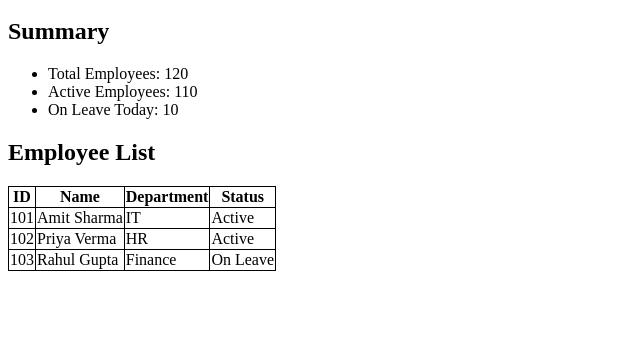
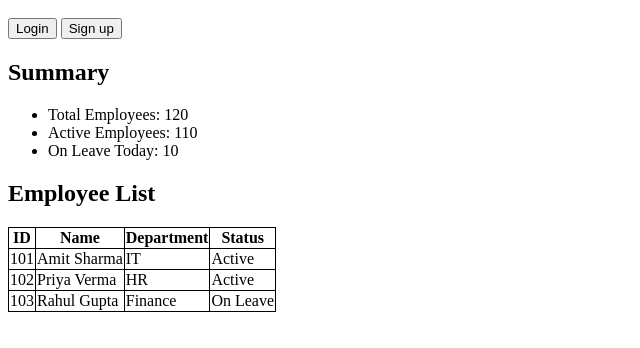
Before and after one commit to shaurya-cgi/EmployeeManagementSystem, a plain HTML site: page employee-dashboard.html in a window 1280 px wide. Shown: the part 48-396 px from the top of the page, without its empty margins (0-640 px from the left). Drawn offline with Linux system fonts and the light colour scheme.

Commit message:
Add login feature

```diff
--- a/employee-dashboard.html
+++ b/employee-dashboard.html
@@ -7,6 +7,9 @@
     </head>
     <body>
         <h1>Employee Dashboard</h1>
+
+        <button type="button">Login</button>
+        <button type="button">Sign up</button>
 
     <h2>Summary</h2>
     <ul>
```
